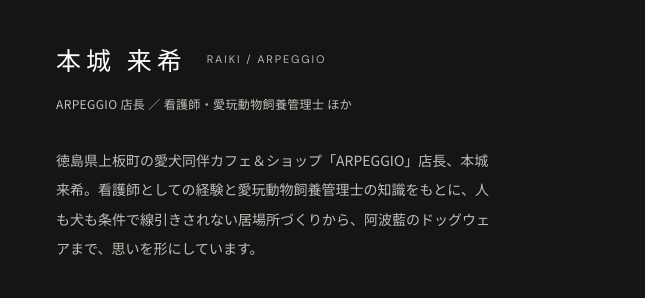
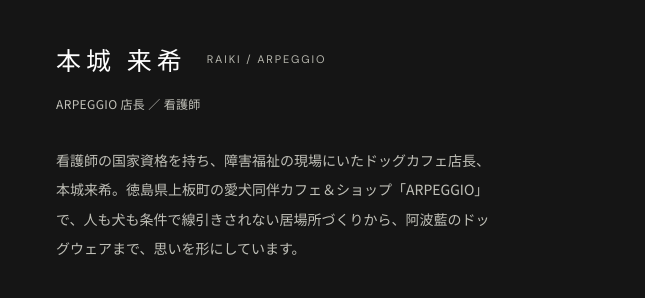
Before and after one commit to arpeggio-dog/arpeggio-dog.github.io, a plain HTML site: page raiki/index.html in a window 1280 px wide. Shown: the part 419-717 px from the top of the page, 0-645 px from the left. Drawn offline with Linux system fonts and the light colour scheme.

Commit message:
店長紹介ページ：肩書きと一行紹介を正本に統一（看護師の国家資格・障害福祉）、保護犬表現を創業ストーリー正本に修正

```diff
--- a/raiki/index.html
+++ b/raiki/index.html
@@ -4,14 +4,14 @@
 <meta charset="utf-8">
 <meta name="viewport" content="width=device-width,initial-scale=1,viewport-fit=cover">
 <title>本城来希｜ARPEGGIO — 人と犬の「あったらいい」を、かたちに。</title>
-<meta name="description" content="徳島県上板町の愛犬同伴カフェ＆ショップ「ARPEGGIO」店長、本城来希。看護師としての経験と愛玩動物飼養管理士の知識をもとに、人も犬も条件で線引きされない居場所づくりから、阿波藍のドッグウェアまで、思いを形にしています。">
+<meta name="description" content="看護師の国家資格を持ち、障害福祉の現場にいたドッグカフェ店長、本城来希。徳島県上板町の愛犬同伴カフェ＆ショップ「ARPEGGIO」で、人も犬も条件で線引きされない居場所づくりから、阿波藍のドッグウェアまで、思いを形にしています。">
 <meta name="theme-color" content="#151515">
 <link rel="canonical" href="https://arpeggio-dog.github.io/raiki/">
 <meta property="og:type" content="profile">
 <meta property="og:site_name" content="ARPEGGIO">
 <meta property="og:locale" content="ja_JP">
 <meta property="og:title" content="本城来希｜ARPEGGIO — 人と犬の「あったらいい」を、かたちに。">
-<meta property="og:description" content="徳島県上板町の愛犬同伴カフェ＆ショップ「ARPEGGIO」店長、本城来希。看護師としての経験と愛玩動物飼養管理士の知識をもとに、人も犬も条件で線引きされない居場所づくりから、阿波藍のドッグウェアまで、思いを形にしています。">
+<meta property="og:description" content="看護師の国家資格を持ち、障害福祉の現場にいたドッグカフェ店長、本城来希。徳島県上板町の愛犬同伴カフェ＆ショップ「ARPEGGIO」で、人も犬も条件で線引きされない居場所づくりから、阿波藍のドッグウェアまで、思いを形にしています。">
 <meta property="og:url" content="https://arpeggio-dog.github.io/raiki/">
 <meta property="og:image" content="https://arpeggio-dog.github.io/images/owner-20261027.jpg">
 <meta property="og:image:alt" content="ARPEGGIO店長 本城来希のポートレート">
@@ -22,7 +22,7 @@
 <link rel="preconnect" href="https://fonts.gstatic.com" crossorigin>
 <link rel="stylesheet" href="https://fonts.googleapis.com/css2?family=DM+Sans:wght@400;500;600;700&family=Noto+Sans+JP:wght@400;500;600;700;800&display=swap">
 <link rel="stylesheet" href="profile.css?v=20261027-photo">
-<script type="application/ld+json">{"@context": "https://schema.org", "@type": "ProfilePage", "url": "https://arpeggio-dog.github.io/raiki/", "name": "本城来希｜ARPEGGIO", "mainEntity": {"@type": "Person", "name": "本城 来希", "givenName": "来希", "familyName": "本城", "url": "https://arpeggio-dog.github.io/raiki/", "image": "https://arpeggio-dog.github.io/images/owner-20261027.jpg", "jobTitle": "店長", "worksFor": {"@type": "Organization", "name": "ARPEGGIO", "url": "https://arpeggio-dog.github.io/"}, "sameAs": ["https://note.com/awa_dog"], "description": "徳島県上板町の愛犬同伴カフェ＆ショップ「ARPEGGIO」店長、本城来希。看護師としての経験と愛玩動物飼養管理士の知識をもとに、人も犬も条件で線引きされない居場所づくりから、阿波藍のドッグウェアまで、思いを形にしています。"}}</script>
+<script type="application/ld+json">{"@context": "https://schema.org", "@type": "ProfilePage", "url": "https://arpeggio-dog.github.io/raiki/", "name": "本城来希｜ARPEGGIO", "mainEntity": {"@type": "Person", "name": "本城 来希", "givenName": "来希", "familyName": "本城", "url": "https://arpeggio-dog.github.io/raiki/", "image": "https://arpeggio-dog.github.io/images/owner-20261027.jpg", "jobTitle": "店長", "worksFor": {"@type": "Organization", "name": "ARPEGGIO", "url": "https://arpeggio-dog.github.io/"}, "sameAs": ["https://note.com/awa_dog"], "description": "看護師の国家資格を持ち、障害福祉の現場にいたドッグカフェ店長、本城来希。徳島県上板町の愛犬同伴カフェ＆ショップ「ARPEGGIO」で、人も犬も条件で線引きされない居場所づくりから、阿波藍のドッグウェアまで、思いを形にしています。"}}</script>
 <script async src="https://www.googletagmanager.com/gtag/js?id=AW-18493338362"></script>
 <script>window.dataLayer=window.dataLayer||[];function gtag(){dataLayer.push(arguments);}gtag('js',new Date());gtag('config','AW-18493338362');</script>
 <script src="profile.js?v=20261024" defer></script>
@@ -48,8 +48,8 @@
      <p class="eyebrow hero-eyebrow">A PLACE FOR PEOPLE &amp; DOGS</p>
      <h1 id="hero-heading"><span>人と犬の</span><span>「あったらいい」を、</span><span>かたちにしていく。</span></h1>
      <div class="hero-name"><p class="jp">本城 来希</p><p class="en">RAIKI / ARPEGGIO</p></div>
-     <p class="hero-role">ARPEGGIO 店長 ／ 看護師・愛玩動物飼養管理士 ほか</p>
-     <p class="hero-summary" data-copy="introduction">徳島県上板町の愛犬同伴カフェ＆ショップ「ARPEGGIO」店長、本城来希。看護師としての経験と愛玩動物飼養管理士の知識をもとに、人も犬も条件で線引きされない居場所づくりから、阿波藍のドッグウェアまで、思いを形にしています。</p>
+     <p class="hero-role">ARPEGGIO 店長 ／ 看護師</p>
+     <p class="hero-summary" data-copy="introduction">看護師の国家資格を持ち、障害福祉の現場にいたドッグカフェ店長、本城来希。徳島県上板町の愛犬同伴カフェ＆ショップ「ARPEGGIO」で、人も犬も条件で線引きされない居場所づくりから、阿波藍のドッグウェアまで、思いを形にしています。</p>
      <a class="hero-discover" href="#vision">原点と、これから<span class="round"><svg viewBox="0 0 24 24" aria-hidden="true"><path d="M12 4v16m-6-6 6 6 6-6"/></svg></span></a>
     </div>
     <figure class="hero-portrait"><img src="/images/owner-20261027.jpg" alt="ARPEGGIO店長 本城来希のポートレート" width="900" height="1350" fetchpriority="high" decoding="async"><figcaption class="hero-caption">RAIKI / ARPEGGIO</figcaption></figure>
@@ -86,7 +86,7 @@
  <section class="section profile" id="profile" aria-labelledby="profile-heading">
   <div class="shell profile-layout">
    <div class="profile-label"><p class="section-kicker"><span>03</span> PROFILE</p><p class="profile-monogram" aria-hidden="true">R.</p></div>
-   <div><div class="profile-heading"><h2 id="profile-heading">本城 来希</h2><p>RAIKI / ARPEGGIO</p></div><div class="profile-body" data-copy="profile"><p>本城来希は、徳島県上板町にある愛犬同伴のバリアフリーなカフェ＆ショップ「ARPEGGIO」の店長。看護師・愛玩動物飼養管理士。看護師として働き、障害のある方と関わる仕事にも携わるなか、実家に保護犬が来たことが転機となった。病気や障害を理由に居場所を失う保護犬の現状に違和感を抱き、人も犬も条件で線引きされない場所をつくろうと、同店を立ち上げた。</p><p>さらに、同じ上板町の藍染工房WATANABE&#x27;Sとともに、職人が手染めする阿波藍のドッグウェア「ARPEGGIO indigo」に取り組み、地域の手仕事を愛犬の日常に届けている。</p><p>noteでは看護師としての知識を活かし、犬の健康やしつけのコラムを発信。空間、商品、言葉と形は違っても、根にあるのは、人と犬が背景にかかわらず尊重される場をつくりたいという思いだ。今後も、現場で感じた「あったらいい」を形にし、そんな場を広げていくことを目指す。</p></div>
+   <div><div class="profile-heading"><h2 id="profile-heading">本城 来希</h2><p>RAIKI / ARPEGGIO</p></div><div class="profile-body" data-copy="profile"><p>本城来希は、徳島県上板町にある愛犬同伴のバリアフリーなカフェ＆ショップ「ARPEGGIO」の店長。看護師・愛玩動物飼養管理士。看護師として障害福祉の現場に携わるなか、ブリーダーで病気や障害のある犬が表に出られない現実を知り、右目の小眼球症の犬「こてつ」を家族に迎えたことが転機となった。人も犬も条件で線引きされない場所をつくろうと、同店を立ち上げた。</p><p>さらに、同じ上板町の藍染工房WATANABE&#x27;Sとともに、職人が手染めする阿波藍のドッグウェア「ARPEGGIO indigo」に取り組み、地域の手仕事を愛犬の日常に届けている。</p><p>noteでは看護師としての知識を活かし、犬の健康やしつけのコラムを発信。空間、商品、言葉と形は違っても、根にあるのは、人と犬が背景にかかわらず尊重される場をつくりたいという思いだ。今後も、現場で感じた「あったらいい」を形にし、そんな場を広げていくことを目指す。</p></div>
     <dl class="profile-data"><dt>活動</dt><dd>ARPEGGIO 店長</dd><dt>保有資格</dt><dd><span>看護師</span><br><span>愛玩動物飼養管理士</span><br><span>コーヒーソムリエ</span><br><span>ドッグトレーニングアドバイザー</span><br><span>メンタルヘルスアドバイザー</span></dd><dt>拠点</dt><dd>徳島県板野郡上板町</dd><dt>取り組み</dt><dd>カフェ＆ショップの店づくり<br>阿波藍のドッグウェア「ARPEGGIO indigo」<br>noteでの情報発信</dd><dt>発信</dt><dd><a href="https://note.com/awa_dog" target="_blank" rel="noopener">らいき｜徳島のドッグカフェ店長 ↗</a></dd></dl>
    </div>
   </div>
@@ -95,7 +95,7 @@
   <div class="shell">
    <div class="section-heading"><p class="section-kicker"><span>04</span> JOURNAL</p><h2 id="journal-heading">日々のこと、これからのこと。</h2></div>
    <div class="journal-feature"><div class="journal-note">note<small>らいき｜徳島のドッグカフェ店長</small></div>
-    <div class="journal-content"><p>お店を始めた理由、保護犬との出会い、犬の健康やしつけのこと。短い紹介では伝えきれない思いを、noteに綴っています。</p><a class="journal-article" href="https://note.com/awa_dog/n/n30bf5d934d4e" target="_blank" rel="noopener"><div><time datetime="2026-01-18">2026.01.18 / INTRODUCTION</time><h3>はじめまして。<br>徳島のドッグカフェ店長・らいきです</h3></div><svg viewBox="0 0 24 24" aria-hidden="true"><path d="M5 19 19 5M5 5h14v14"/></svg></a></div>
+    <div class="journal-content"><p>お店を始めた理由、こてつとの出会い、犬の健康やしつけのこと。短い紹介では伝えきれない思いを、noteに綴っています。</p><a class="journal-article" href="https://note.com/awa_dog/n/n30bf5d934d4e" target="_blank" rel="noopener"><div><time datetime="2026-01-18">2026.01.18 / INTRODUCTION</time><h3>はじめまして。<br>徳島のドッグカフェ店長・らいきです</h3></div><svg viewBox="0 0 24 24" aria-hidden="true"><path d="M5 19 19 5M5 5h14v14"/></svg></a></div>
    </div>
   </div>
  </section>
```
